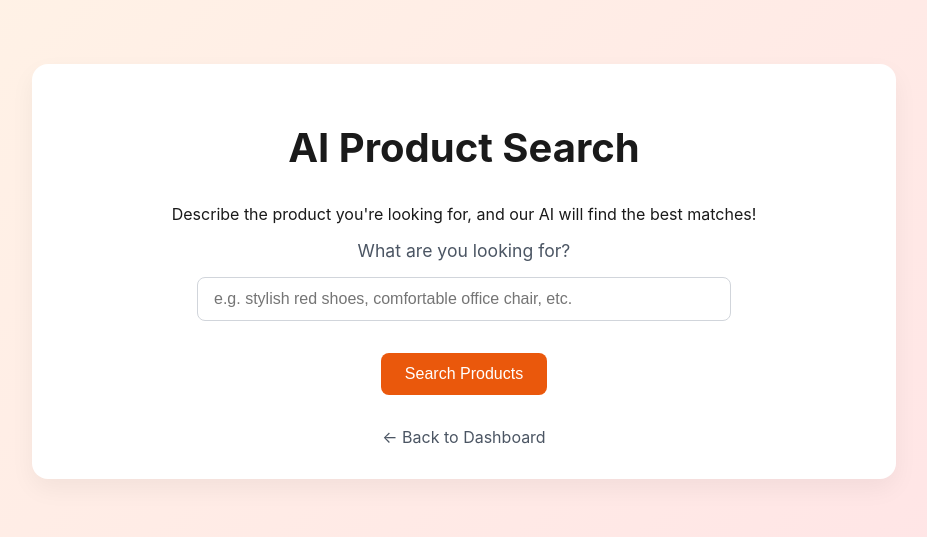
After one commit to AnimishY/DBMS-PROJECT, a Flask app: page /buyer/ai_search in a window 1280 px wide. The commit adds this page. Shown: the top 537 px of the page, without its empty margins (176-1103 px from the left). Run offline with Flask 3, Linux system fonts and the light colour scheme; the visitor is signed in with stand-in values (Sample User, id 1); data that the repository does not hold is empty.

Commit message:
AI + sorting

```diff
--- a/routes/buyer_routes.py
+++ b/routes/buyer_routes.py
@@ -1,3 +1,8 @@
+import os
+import json
+import google.generativeai as genai
+from flask import Flask, session
+from flask_uploads import UploadSet, configure_uploads, IMAGES
 from flask import Blueprint, render_template, request, session, redirect, url_for, flash
 from werkzeug.security import generate_password_hash, check_password_hash
 from functools import wraps
@@ -391,3 +396,107 @@ def order_history():
     finally:
         if conn:
             conn.close()
+
+@buyer_blueprint.route('/ai_search', methods=['GET', 'POST'])
+@login_required
+def ai_search():
+    conn = None
+    try:
+        conn = connect_to_mysql()
+        if not conn:
+            flash('Database connection failed')
+            return redirect(url_for('buyer.dashboard'))
+
+        cursor = conn.cursor(dictionary=True)
+        cursor.execute('SELECT ProductId, Name, Description, Price, Stock, image_path FROM Product')
+        products = cursor.fetchall()
+
+        if request.method == 'POST':
+            user_input = request.form.get('search_query', '').strip()
+            if not user_input:
+                flash('Please enter a search query.')
+                return render_template('ai_search.html')
+
+            try:
+                # Configure API - use a hardcoded API key for now, replace with environment variable in production
+                api_key = "AIzaSyC05dOo51w_MBUM6f3oH9Lvo-MeSbnzTRE"  # This should be stored in environment variables
+                genai.configure(api_key=api_key)
+
+                # For debugging - see what models are available
+                print("Available models:")
+                for m in genai.list_models():
+                    if 'generateContent' in m.supported_generation_methods:
+                        print(m.name)
+
+                # Create a simplified product list with only necessary fields
+                simplified_products = []
+                for p in products:
+                    simplified_products.append({
+                        "ProductId": p["ProductId"],
+                        "Name": p["Name"],
+                        "Description": p["Description"],
+                        "Price": float(p["Price"]) if p["Price"] else 0,
+                        "Stock": p["Stock"]
+                    })
+
+                # Use the model directly through GenerativeModel
+                model = genai.GenerativeModel('gemini-1.5-flash')
+
+                prompt = f"""
+                You are a smart product recommendation assistant. A user searched for: "{user_input}".
+                Based on this search query, find the 5 most relevant products from this list:
+
+                {simplified_products}
+
+                Return ONLY a JSON array of exactly 5 product objects with exactly these fields from the original data:
+                ProductId, Name, Description, Price, Stock, image_path.
+
+                Format your response as a valid JSON array that can be parsed with json.loads().
+                """
+
+                response = model.generate_content(prompt)
+
+                # Extract the text from the response
+                ai_output = response.text.strip()
+
+                # Find JSON array in the response - sometimes the AI includes explanation text
+                import re
+                json_match = re.search(r'\[.*\]', ai_output, re.DOTALL)
+                if json_match:
+                    ai_output = json_match.group(0)
+
+                print("AI OUTPUT:", ai_output)
+
+                # Parse the JSON response
+                top_products = json.loads(ai_output)
+
+                # Ensure we have exactly 5 products, or take what we have
+                if not isinstance(top_products, list):
+                    top_products = []
+                    flash("The AI couldn't find relevant products. Showing random selections instead.")
+                    # Fall back to some products from our database
+                    top_products = products[:5] if len(products) >= 5 else products
+
+                return render_template('ai_search_results.html', products=top_products, query=user_input)
+
+            except json.JSONDecodeError as je:
+                print("JSON Decode Error:", str(je))
+                print("AI Response:", ai_output if 'ai_output' in locals() else "No response")
+                flash('AI response format error. Showing all products instead.')
+                return render_template('ai_search_results.html', products=products[:5], query=user_input)
+
+            except Exception as e:
+                print("AI Search Error:", str(e))
+                flash(f'Search error: {str(e)}. Showing all products.')
+                return render_template('ai_search_results.html', products=products[:5], query=user_input)
+
+        # GET request - show search form
+        return render_template('ai_search.html')
+
+    except Exception as e:
+        flash(f'Error during AI search: {str(e)}')
+        return redirect(url_for('buyer.dashboard'))
+
+    finally:
+        if conn:
+            conn.close()
--- /dev/null
+++ b/templates/ai_search.html
@@ -0,0 +1,93 @@
+{% extends "base.html" %}
+
+{% block content %}
+<style>
+    body {
+        background: linear-gradient(135deg, #fff3e6 0%, #ffe4e6 100%);
+    }
+
+    .container {
+        max-width: 800px;
+        margin: 4rem auto;
+        padding: 2rem;
+        background: white;
+        border-radius: 1rem;
+        box-shadow: 0 10px 25px rgba(0, 0, 0, 0.05);
+        text-align: center;
+    }
+
+    h1 {
+        font-size: 2.5rem;
+        color: #1a1a1a;
+        margin-bottom: 2rem;
+    }
+
+    .search-form {
+        display: flex;
+        flex-direction: column;
+        align-items: center;
+        gap: 1rem;
+    }
+
+    label {
+        font-size: 1.1rem;
+        color: #4b5563;
+    }
+
+    input[type="text"] {
+        width: 100%;
+        max-width: 500px;
+        padding: 0.75rem 1rem;
+        border: 1px solid #d1d5db;
+        border-radius: 0.5rem;
+        font-size: 1rem;
+        transition: border-color 0.3s ease;
+    }
+
+    input[type="text"]:focus {
+        border-color: #ea580c;
+        outline: none;
+    }
+
+    button[type="submit"] {
+        padding: 0.75rem 1.5rem;
+        background: #ea580c;
+        color: white;
+        border: none;
+        border-radius: 0.5rem;
+        font-size: 1rem;
+        font-weight: 500;
+        cursor: pointer;
+        transition: background 0.3s ease;
+        margin-top: 1rem;
+    }
+
+    button[type="submit"]:hover {
+        background: #c2410c;
+    }
+
+    .back-link {
+        display: inline-block;
+        margin-top: 2rem;
+        color: #4b5563;
+        text-decoration: none;
+    }
+
+    .back-link:hover {
+        text-decoration: underline;
+    }
+</style>
+
+<div class="container">
+    <h1>AI Product Search</h1>
+    <p>Describe the product you're looking for, and our AI will find the best matches!</p>
+
+    <form method="POST" action="{{ url_for('buyer.ai_search') }}" class="search-form">
+        <label for="search_query">What are you looking for?</label>
+        <input type="text" id="search_query" name="search_query" placeholder="e.g. stylish red shoes, comfortable office chair, etc." required>
+        <button type="submit">Search Products</button>
+    </form>
+
+    <a href="{{ url_for('buyer.dashboard') }}" class="back-link">← Back to Dashboard</a>
+</div>
+{% endblock %}
```
Also changed, not shown: templates/ai_search_results.html (added, +177 -0 lines), templates/buyer_dashboard.html (+5 -9 lines).
